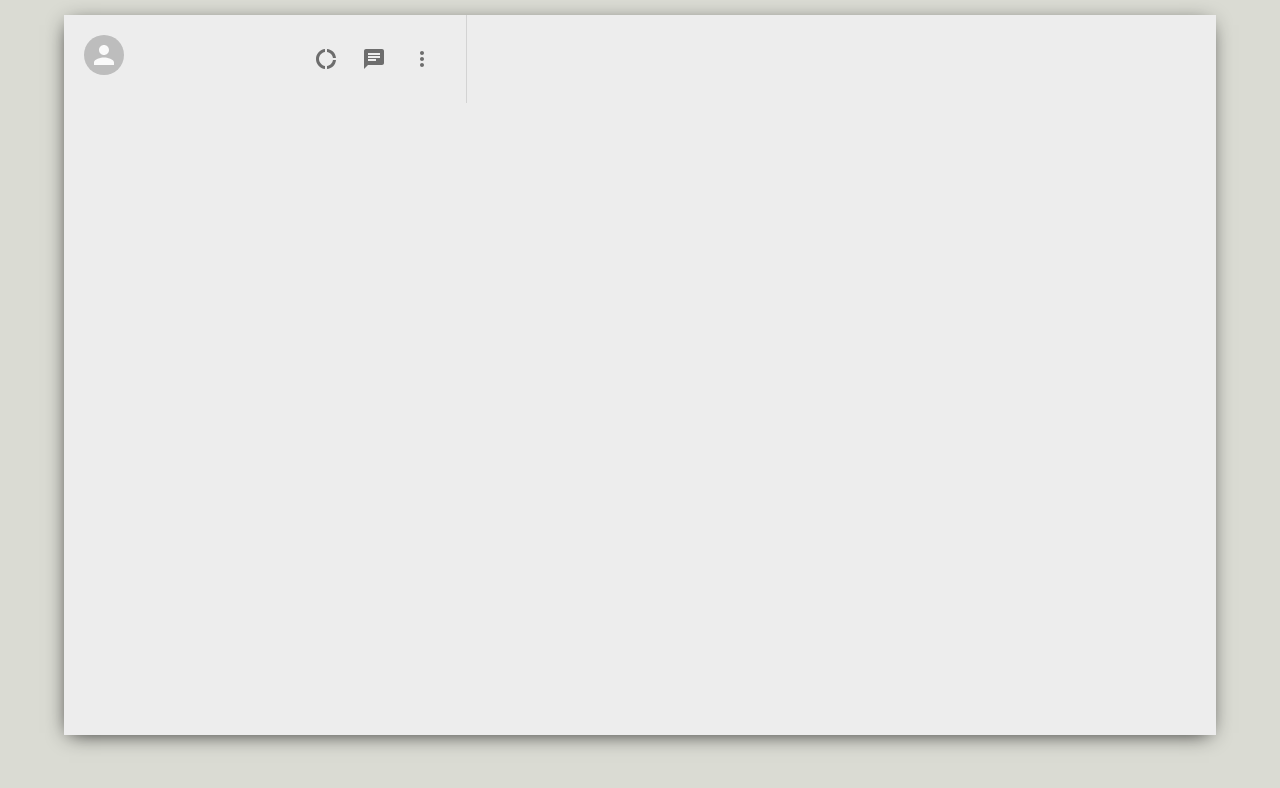
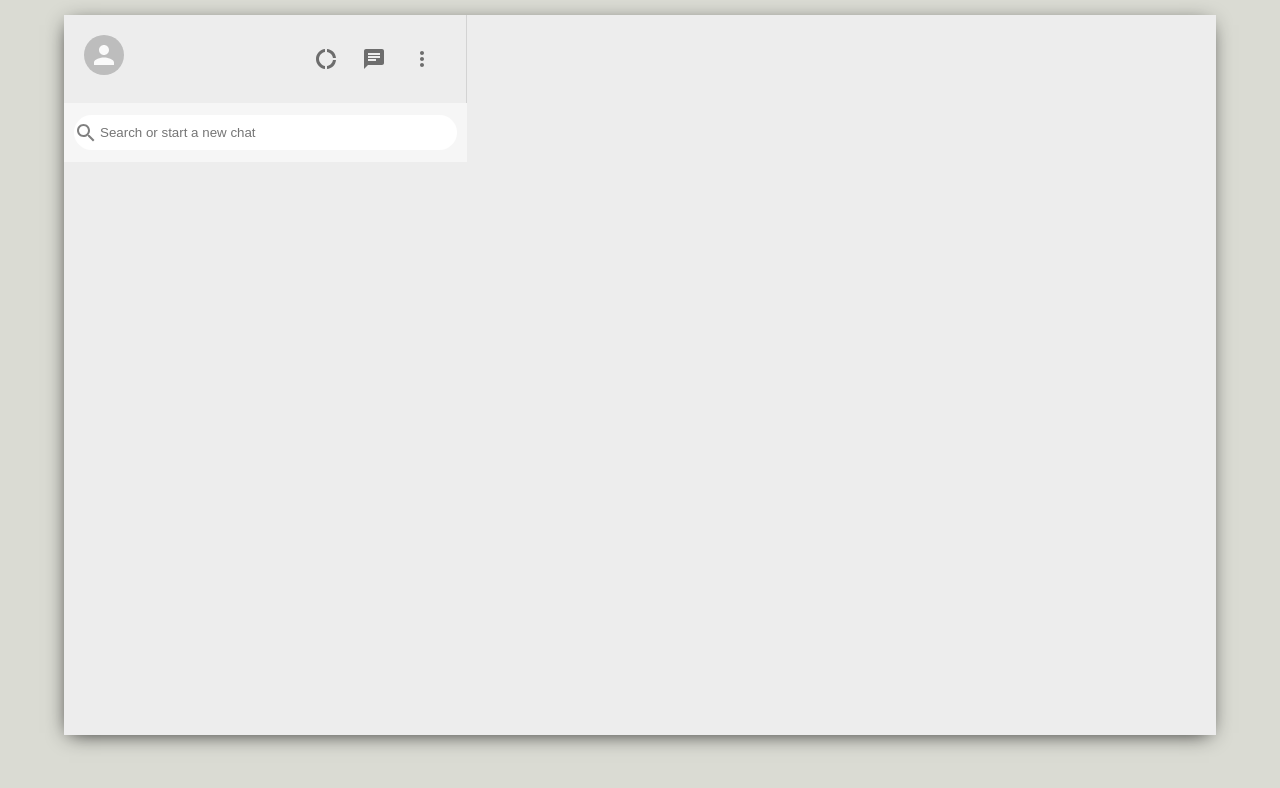
Before and after one commit to systemry420/whatsapp-clone, a React (Create React App) app: page / in a window 1280 px wide. Shown: the top 788 px of the page. Built offline with nearby package versions, Linux system fonts and the light colour scheme.

Commit message:
implement sidebar search bar

```diff
--- a/src/components/Sidebar.css
+++ b/src/components/Sidebar.css
@@ -20,3 +20,32 @@
     margin-right: 2vw;
     font-size: 24px !important;
 }
+
+.sidebar__search {
+    display: flex;
+    align-items: center;
+    background-color: #f6f6f6;
+    height: 39px;
+    padding: 10px;
+}
+
+.sidebar__searchContainer {
+    display: flex;
+    align-items: center;
+    background-color: #fff;
+    width: 100%;
+    height: 35px;
+    border-radius: 20px;
+}
+
+.sidebar__searchContainer > .MuiSvgIcon-root {
+    color: gray;
+}
+
+.sidebar__searchContainer > input {
+    border: none;
+}
+
+.sidebar__searchContainer > input:focus {
+    outline: none;
+}
--- a/src/components/Sidebar.js
+++ b/src/components/Sidebar.js
@@ -1,6 +1,7 @@
 import React from 'react'
 import './Sidebar.css' ;
 import { Avatar, IconButton } from "@material-ui/core"
+import { SearchOutlined } from "@material-ui/icons"
 import DonutLargeIcon from '@material-ui/icons/DonutLarge';
 import ChatIcon from '@material-ui/icons/Chat';
 import MoreVertIcon from '@material-ui/icons/MoreVert';
@@ -24,8 +25,11 @@ function Sidebar() {
                 </div>
             </div>
 
-            <div className="side__search">
-
+            <div className="sidebar__search">
+                <div className="sidebar__searchContainer">
+                    <SearchOutlined />
+                    <input placeholder="Search or start a new chat" type="text" />
+                </div>
             </div>
             <div className="sidebar__chats">
 
```
